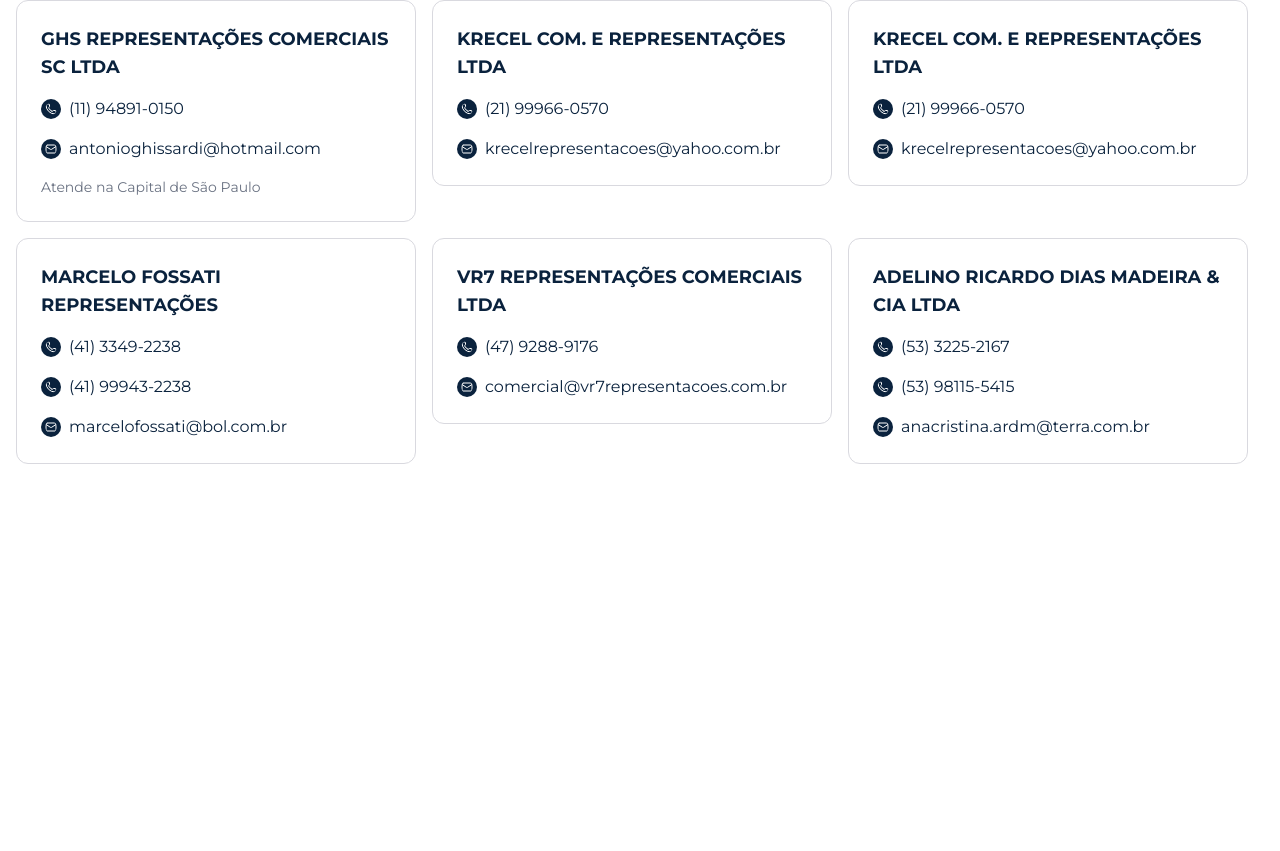
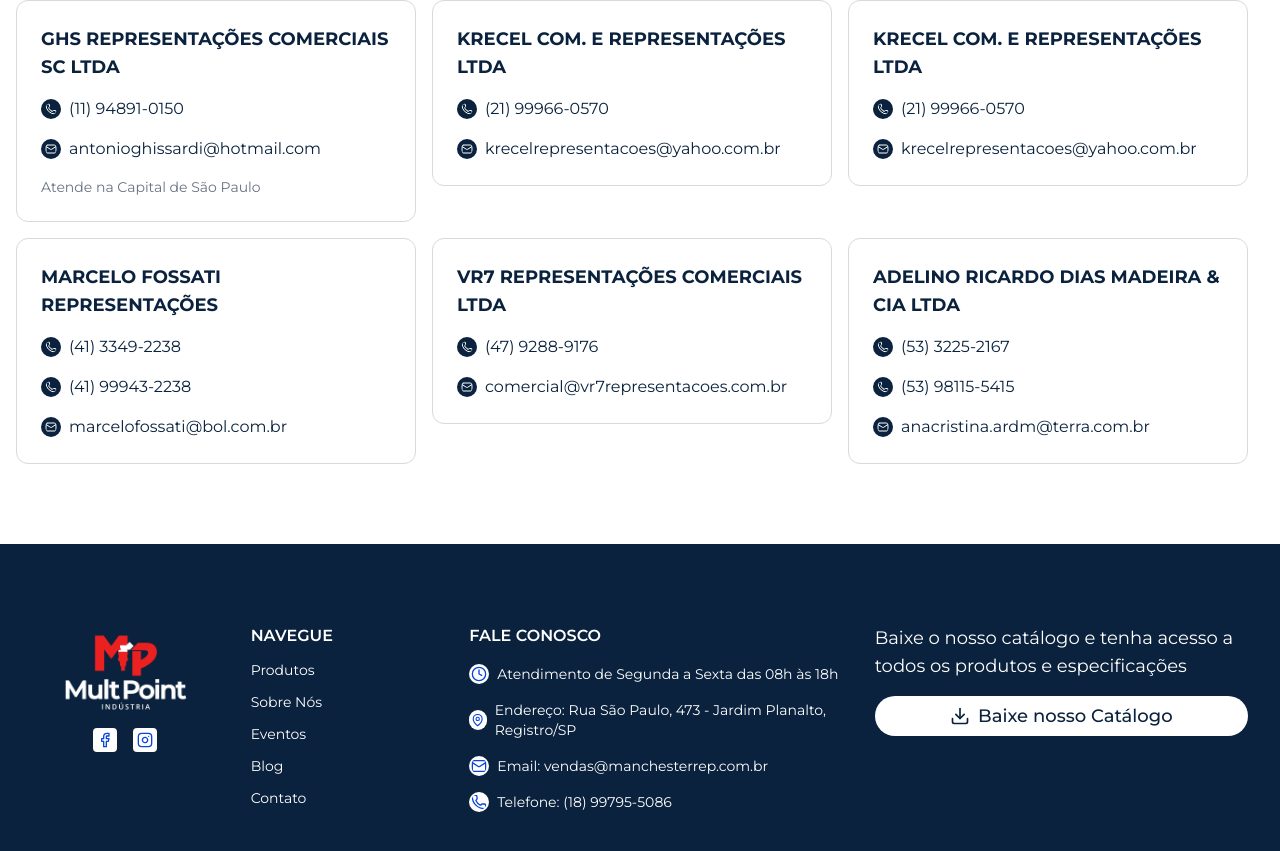
Before and after one commit to multpoint-ti/multipoint, a Next.js app: page /representantes in a window 1280 px wide. Shown: the part 1665-2516 px from the top of the page. Before the commit the page ends 2209 px from the top, so only its background shows below. Built offline with nearby package versions, Linux system fonts and the light colour scheme.

Commit message:
feat(footer): add footer

```diff
--- a/src/home/home.tsx
+++ b/src/home/home.tsx
@@ -2,6 +2,7 @@
 import { Menu } from '../shared/menu';
 import { Carousel } from './carousel';
 import HomeAbout from './home-about';
+import { Footer } from '@/shared/footer';
 
 export default function HomePageComponent() {
   return (
@@ -11,6 +12,7 @@
       <PageContainer>
         <HomeAbout />
       </PageContainer>
+      <Footer />
     </div>
   );
 }
--- a/src/representants/representants.tsx
+++ b/src/representants/representants.tsx
@@ -8,6 +8,7 @@
 import Image from 'next/image';
 import Arrow from '../../public/imgs/arrow.svg';
 import { Representant, RepresentantsCard } from './representants-card';
+import { Footer } from '@/shared/footer';
 
 export default function RepresentantsPageComponent() {
     const states = [
@@ -204,6 +205,7 @@
                     </div>
                 </div>
             </PageContainer>
+            <Footer />
         </div>
     );
 }
--- a/src/shared/button.tsx
+++ b/src/shared/button.tsx
@@ -13,6 +13,8 @@
           'bg-blue-gravel-mist rounded-full text-primary-foreground hover:bg-primary/90 transition duration-300 hover:cursor-pointer hover:brightness-95',
         outline:
           'border border-input rounded-full transition duration-300 hover:cursor-pointer hover:brightness-95',
+        white:
+          'bg-white text-blue-ignition rounded-full transition duration-300 hover:cursor-pointer hover:brightness-95',
       },
       size: {
         default: 'h-10 px-4 py-2',
--- a/src/shared/footer.tsx
+++ b/src/shared/footer.tsx
@@ -1,110 +1,95 @@
 "use client";
 
 import { useEffect, useState } from 'react';
-import { Mail, MapPin, Phone, X, Facebook, Instagram } from 'lucide-react';
-import { SearchBar } from './search-bar';
+import { Mail, MapPin, Phone, X, Facebook, Instagram, Clock, Download } from 'lucide-react';
 import Image from 'next/image';
 
-import Logo from '../../public/imgs/logo-complete.png';
-import MenuIcon from '../../public/imgs/burguer-menu-icon.svg';
+import Logo from '../../public/imgs/logo-complete-dark.png';
+import { Button } from './button';
 
-export function Menu() {
-  const [isMenuOpen, setIsMenuOpen] = useState(false);
-
-  useEffect(() => {
-    if (isMenuOpen) {
-      document.body.classList.add('overflow-hidden');
-    } else {
-      document.body.classList.remove('overflow-hidden');
-    }
-
-    return () => {
-      document.body.classList.remove('overflow-hidden');
-    };
-  }, [isMenuOpen]);
+export function Footer() {
 
   const navLinks = [
-    { href: '/', label: 'Home' },
     { href: '/produtos', label: 'Produtos' },
-    { href: '/empresa', label: 'Empresa' },
-    { href: '/representantes', label: 'Representantes' },
-    { href: '/catalogo', label: 'Catálogo' },
+    { href: '/empresa', label: 'Sobre Nós' },
+    { href: '/representantes', label: 'Eventos' },
+    { href: '/catalogo', label: 'Blog' },
     { href: '/contato', label: 'Contato' },
   ];
 
+  const contactInfo = [
+    { icon: Clock, text: 'Atendimento de Segunda a Sexta das 08h às 18h' },
+    { icon: MapPin, text: 'Endereço: Rua São Paulo, 473 - Jardim Planalto, Registro/SP' },
+    { icon: Mail, text: 'Email: vendas@manchesterrep.com.br' },
+    { icon: Phone, text: 'Telefone: (18) 99795-5086' }
+  ];
+
+  const socialLinks = [
+    { href: 'https://www.facebook.com', icon: Facebook },
+    { href: 'https://www.instagram.com', icon: Instagram }
+  ]
+
   return (
-    <header className='w-full'>
-      {/* Top blue bar */}
-      <div className="bg-blue-gravel-mist text-white p-2 w-full">
-        <div className="container px-4 md:px-8 flex justify-between items-center text-sm w-full">
-            <div className="hidden md:flex items-center gap-2">
-              <MapPin className='h-5 w-5 p-[2px] text-blue-gravel-mist rounded-full bg-white' />
-              <span>Rua São Paulo, 473 - Jardim Planalto, Registro/ SP</span>
-            </div>
-            <div className="hidden md:flex items-center gap-2">
-              <Mail className='h-5 w-5 p-[2px] text-blue-gravel-mist rounded-full bg-white' />
-              <span>vendas@manchesterrep.com.br</span>
-            </div>
-          <div className="flex items-center gap-2">
-            <Phone className='h-5 w-5 p-[2px] text-blue-gravel-mist rounded-full bg-white' />
-            <span>(18) 99795-5086</span>
-          </div>
-          <div className="flex items-center gap-2">
-            {/* Add social icons here */}
-            <a href="">
-                <Facebook className='h-5 w-5 p-[2px] text-blue-gravel-mist rounded-sm bg-white' />
-            </a>
-            <a href="">
-                <Instagram className='h-5 w-5 p-[2px] text-blue-gravel-mist rounded-sm bg-white' />
-            </a>
+    <footer className='w-full bg-blue-ignition items-center flex justify-center py-10 lg:py-20 px-8 text-white'>
+      <div className='items-start justify-between flex flex-col lg:flex-row w-full max-w-[1600px] gap-10 lg:gap-8'>
+
+        {/* Social Media column */}
+        <div className="flex flex-col items-center gap-2 w-full lg:w-1/6">
+          <Image src={Logo} alt='Logo' className='h-24 w-auto' />
+          <div className='flex gap-4'>
+            {socialLinks.map((social, index) => {
+              const Icon = social.icon;
+              return (
+                <a key={index} href={social.href} target="_blank" rel="noopener noreferrer" className='text-base lg:text-sm hover:underline'>
+                  <Icon className='h-6 w-6 p-1 text-blue-gravel-mist rounded-sm bg-white' />
+                </a>
+              );
+            })}
           </div>
         </div>
-      </div>
 
-      {/* Main menu */}
-      <div className="container mx-auto px-4 md:px-20 py-2 md:py-4 flex justify-between items-center w-full">
-        <Image src={Logo} alt="Logo" className='h-10 md:h-16 w-auto' />
-
-        <nav className="hidden md:flex items-center gap-8">
-          {navLinks.map((link) => (
-            <a key={link.href} href={link.href} className="text-blue-ignition text-sm hover:text-red-amber-torque hover:underline duration-200 transition uppercase">
-              {link.label}
-            </a>
-          ))}
-        </nav>
-
-        <div className="hidden md:block w-1/4">
-          <SearchBar />
+        {/* Navegue column */}
+        <div className="flex flex-col text-base lg:text-sm w-full gap-3 lg:w-1/6">
+          <h3 className='uppercase font-semibold text-base'>
+            Navegue
+          </h3>
+          {navLinks.map((info, index) => {
+            return (
+              <div key={index}>
+                <a href={info.href} className='hover:text-red-amber-torque focus:text-red-amber-torque hover:cursor-pointer'>{info.label}</a>
+              </div>
+            );
+          })}
         </div>
 
-        <div className="md:hidden">
-          <button onClick={() => setIsMenuOpen(!isMenuOpen)}>
-            {isMenuOpen ? <X className='h-6 w-auto text-blue-ignition' /> : <Image src={MenuIcon} alt="MenuIcon" className='h-3 w-auto' />}
-          </button>
+        {/* Fale Conosco column */}
+        <div className="flex flex-col text-sm w-full gap-4 lg:w-2/6">
+          <h3 className='uppercase font-semibold text-base'>
+            Fale Conosco
+          </h3>
+          {contactInfo.map((info, index) => {
+            const Icon = info.icon;
+            return (
+              <div key={index} className="flex items-center gap-2">
+                <Icon className='h-5 w-5 p-[2px] text-blue-gravel-mist rounded-full bg-white' />
+                <span>{info.text}</span>
+              </div>
+            );
+          })}
         </div>
+
+        {/* Fale Conosco column */}
+        <div className="flex flex-col w-full text-base lg:text-lg gap-4 lg:w-2/6">
+          <h3 className=''>
+            Baixe o nosso catálogo e tenha acesso a todos os produtos e especificações
+          </h3>
+          <Button variant="white" className='max-w-96 text-base lg:text-lg'>
+            <Download className="mr-2 h-5 w-5" />
+            Baixe nosso Catálogo
+          </Button>
+        </div>
+
       </div>
-      <div className="md:hidden container mx-auto px-4 pb-4">
-        <SearchBar />
-      </div>
-
-
-      {/* Mobile Menu Overlay */}
-      {isMenuOpen && (
-        <div className="md:hidden bg-white h-full min-h-[calc(100vh-64px)]">
-          <nav className="container mx-auto flex flex-col items-center py-4 gap-6">
-            {navLinks.map((link) => (
-              <a
-                key={link.href}
-                href={link.href}
-                className="text-blue-ignition uppercase text-lg font-normal hover:text-red-amber-torque duration-200 transition"
-                onClick={() => setIsMenuOpen(false)}
-              >
-                {link.label}
-              </a>
-            ))}
-          </nav>
-        </div>
-      )}
-    </header>
-  );
+    </footer>
+  )
 }
--- a/src/shared/menu.tsx
+++ b/src/shared/menu.tsx
@@ -39,7 +39,7 @@
         <div className="container px-4 md:px-8 flex justify-between items-center text-sm w-full">
             <div className="hidden md:flex items-center gap-2">
               <MapPin className='h-5 w-5 p-[2px] text-blue-gravel-mist rounded-full bg-white' />
-              <span>Rua São Paulo, 473 - Jardim Planalto, Registro/ SP</span>
+              <span>Rua São Paulo, 473 - Jardim Planalto, Registro/SP</span>
             </div>
             <div className="hidden md:flex items-center gap-2">
               <Mail className='h-5 w-5 p-[2px] text-blue-gravel-mist rounded-full bg-white' />
```
Also changed, not shown: public/imgs/logo-complete-dark.png (added).
